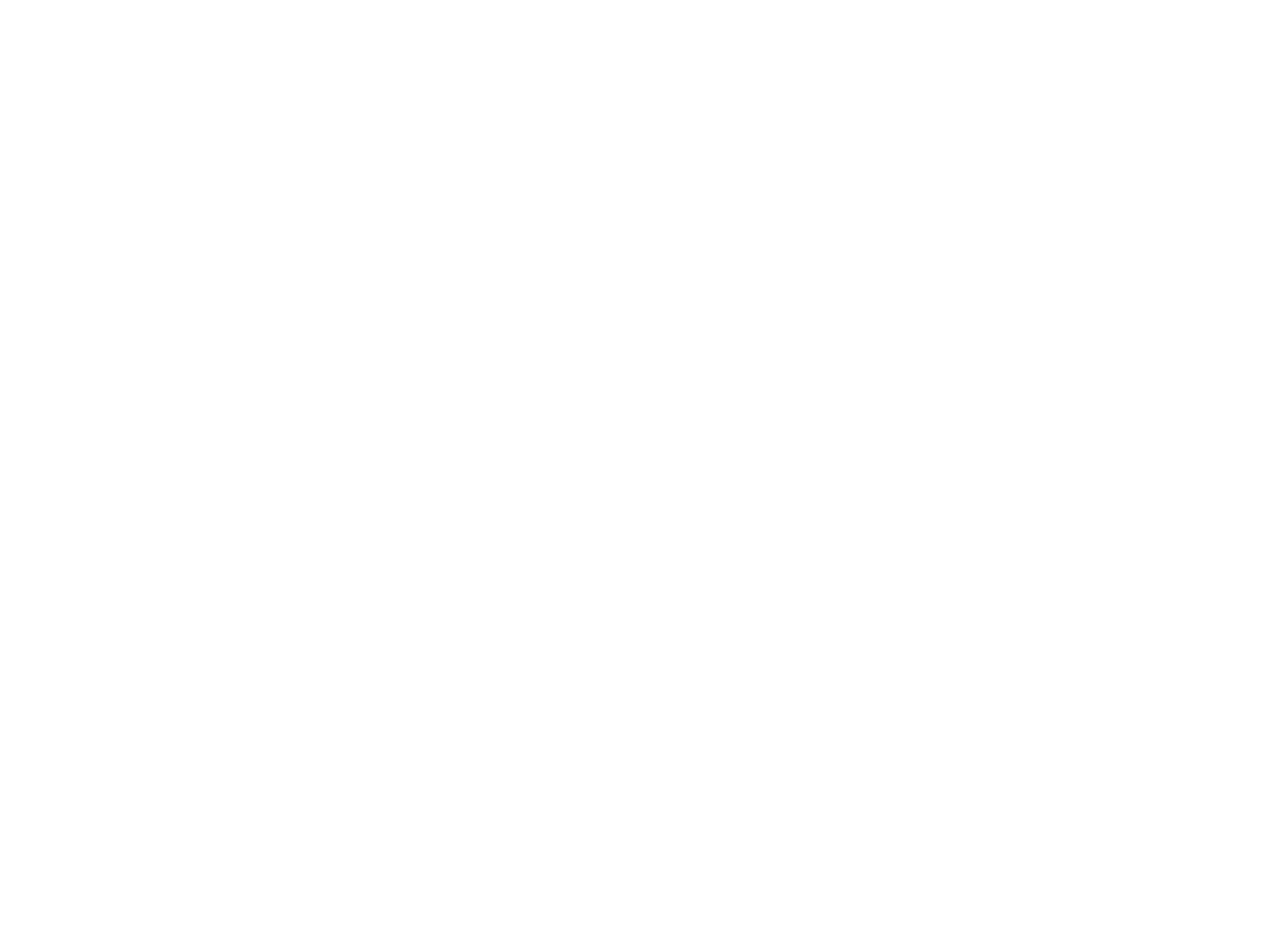
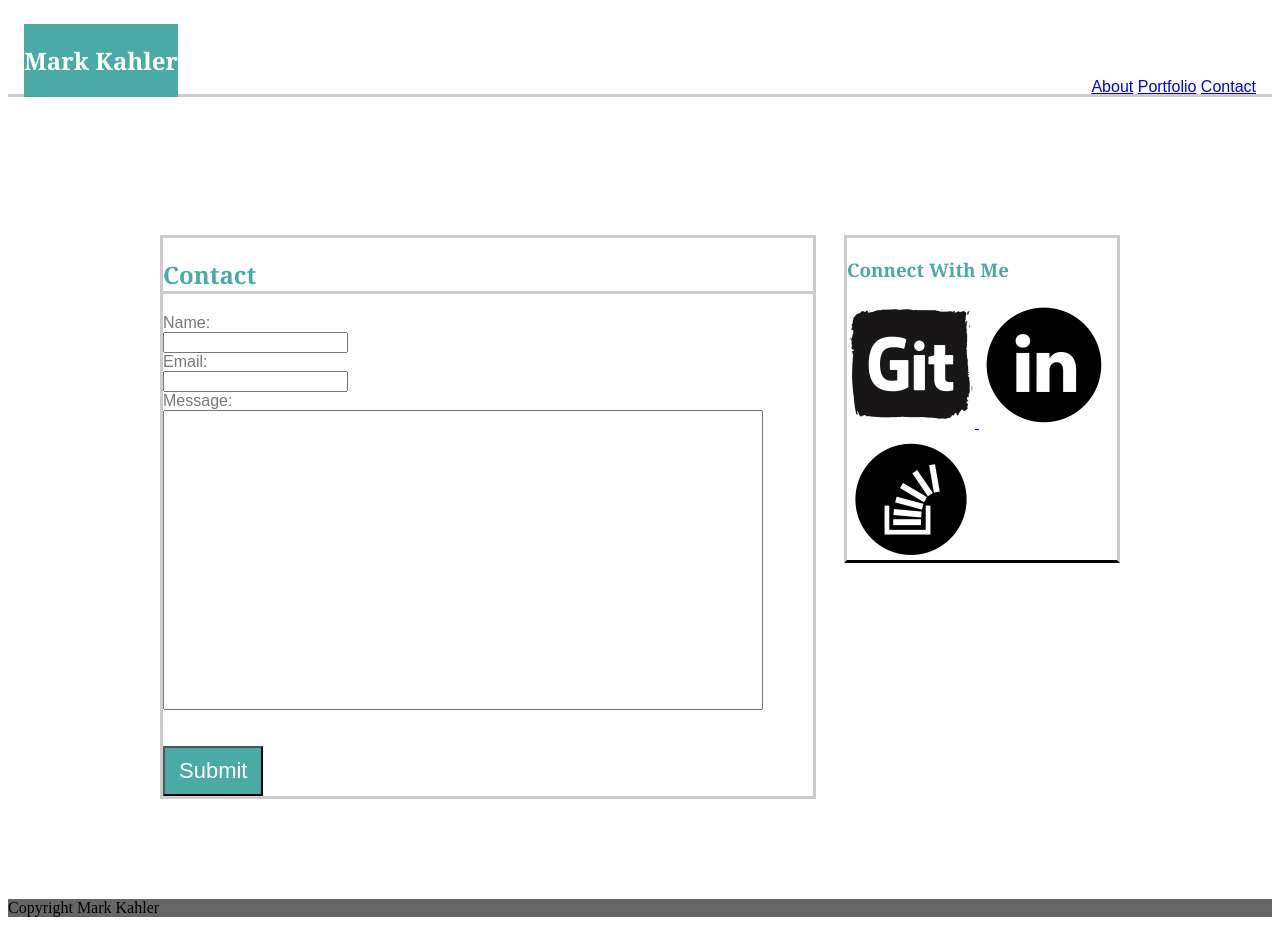
Before and after one commit to 6merk/Responsive-Portfolio, a plain HTML site: page contact.html in a window 1280 px wide. Before the commit the page ends 800 px from the top, so only its background shows below. Drawn offline with Linux system fonts and the light colour scheme.

Commit message:
Second Commit

```diff
--- a/assets/css/style.css
+++ b/assets/css/style.css
@@ -1,5 +1,10 @@
-.header {
+header {
 
+  	border-bottom: solid;
+  	border-color:#cccccc;
+  	margin: 0;
+  	margin-bottom: 20px;
+  	padding: 16px;
 
 }
 
@@ -9,32 +14,159 @@
 	background:#4aaaa5;
 	color:white;
 	font-family:Georgia;
+	text-align: center;
 
 }
-
 
 #links {
 
 	float:right;
+	font-family:'Arial', 'Helvetica Neue', Helvetica, sans-serif;
 
+	}
+
+h1 {
+
+	font-family: 'Georgia', Times, Times New Roman, serif;
+}
+
+h2 {
+
+	font-family: 'Georgia', Times, Times New Roman, serif;
+	color:#4aaaa5;
+	border-bottom: solid;
+    border-color:#cccccc;
+}
+
+h3 {
+
+	font-family: 'Georgia', Times, Times New Roman, serif;
+	color: #4aaaa5;
+}
+
+
+
+
+
+body {
+
+	background-color:url(assets/images/seigaiha.png);
 }
 
 
 #main {
 
 	float:left;
-	width:70%;
+	width:650px;
 	color:#777777;
+	border: solid;
+	border-color:#cccccc;
+	font-family:'Arial', 'Helvetica Neue', Helvetica, sans-serif;
+
+
 
 }
 
-#sidebar {
+
+
+aside {
+
+	float:right;
+	width:270px;
+	border: solid;
+	border-color:#cccccc;
+	border-bottom: solid;
+
+
+}
+
+
+
+.container {
+
+  	margin: 50px;
+  	padding: 50px;
+  	overflow:auto;
+  	margin-left:auto;
+  	margin-right:auto;
+  	width: 960px;
+
+
+  }
+
+#smiley-face {
+
 
 	float:left;
-	width:30%;
+
 }
 
-.container {
-  margin: 0 auto;
-  width: 1024px;
+
+
+.clearfix:after {
+
+	content:"";
+    display:block;
+    clear:both;
+
 }
+
+footer {
+
+	background: #666666
+
+
+}
+
+#portfolio:hover {
+
+	background-color:purple;
+
+}
+
+#about:hover {
+
+	background-color:purple;
+
+}
+
+#contact:hover  {
+
+	background-color:purple;
+
+}
+
+.message {
+
+	width:600px;
+	height:300px;
+}
+
+.button {
+
+	font-size:22px;
+	padding: 10px 14px;
+	background:#4aaaa5;
+	color:white;
+	font-family:'Arial', 'Helvetica Neue', Helvetica, sans-serif;
+}
+
+figcaption  {
+
+	position: absolute;
+    bottom: 10%;
+  	width: 501px;
+  	margin: 0;
+   	font-size: 16px;
+  	font-weight: bold;
+  	line-height: 200%;
+
+
+}
+
+
+.pics {
+
+	position: relative;
+    width: 100%;
+}
--- a/contact.html
+++ b/contact.html
@@ -0,0 +1,85 @@
+<!DOCTYPE>
+
+<html>
+
+<head>
+<link rel="stylesheet" type="text/css" href="assets/css/style.css">
+</head>
+
+<body>
+<header>
+
+<section id="name">
+<h1>Mark Kahler</h1>
+</section>
+
+<br><br><br>
+
+
+<section id="links">
+<a id="about"	   href="index.html">About</a>
+<a id="portfolio"  href="portfolio.html">Portfolio</a>
+<a id="contact"	   href="contact.html">Contact</a>
+</section>
+
+</header>
+
+<br>
+
+
+<div class="container">
+
+	<section id="main">
+		<h2>Contact</h2>
+
+	Name:
+		<br>
+		<input type="text" name="name">
+		<br>
+
+	Email:
+		<br>
+		<input type="text" name="Email">
+		<br>
+
+	Message:
+		<br>
+		<input type="text" name="Message" class="message">
+		<br><br><br>
+
+<button class="button">Submit</button>
+
+	</section>
+
+<aside>
+	<h3>Connect With Me</h3>
+
+<a href="https://github.com/6merk">
+	<img id="Git" src="assets/images/Git.png">
+</a>
+
+<a href="https://ae.linkedin.com/in/mark-kahler-a68bbb37">
+	<img id="Linkedin" src="assets/images/linkedin.png">
+</a>
+
+<a href="http://stackoverflow.com/users/7311908/mkahler6">
+	<img id="Stack Overflow" src="assets/images/stack.png">
+</a>
+</aside>
+</div>
+
+
+
+<footer class="clearfix">
+
+Copyright Mark Kahler
+
+</footer>
+
+
+</body>
+
+
+
+
+</html>
```
Also changed, not shown: index.html (+73 -0 lines), portfolio.html (+63 -17 lines), assets/images/Git.png (added), assets/images/linkedin.png (added), assets/images/linkedin_logo.png (deleted), assets/images/seigaiha.png (added), assets/images/soundcloud_logo.png (deleted), assets/images/stack.png (added), 1 other file.
